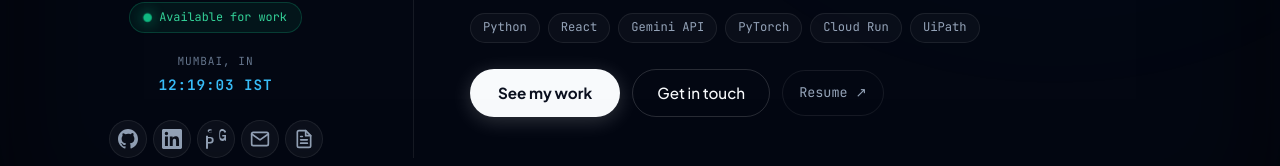
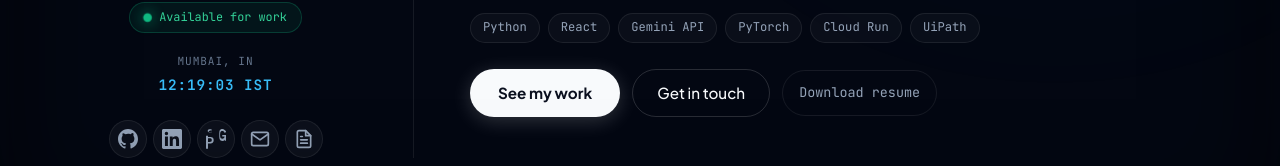
Before and after one commit to jesicasuthar/jesica-portfolio, a React (Vite) app in the folder portfolio/: page / in a window 1280 px wide. Shown: the part 557-723 px from the top of the page. Built offline with nearby package versions, Linux system fonts and the light colour scheme; no server answers.

Commit message:
Add downloadable resume

```diff
--- a/portfolio/src/components/Hero.tsx
+++ b/portfolio/src/components/Hero.tsx
@@ -80,7 +80,7 @@ export function Hero() {
             </a>
           )}
 
-          <a href={RESUME} target="_blank" rel="noopener noreferrer" className="gazi-social-link" title="Resume">
+          <a href={RESUME} download="Jesica-Suthar-Resume.pdf" className="gazi-social-link" title="Download resume">
             <svg viewBox="0 0 24 24" fill="none" stroke="currentColor" strokeWidth="2" strokeLinecap="round" strokeLinejoin="round" width="20" height="20">
               <path d="M14 2H6a2 2 0 0 0-2 2v16a2 2 0 0 0 2 2h12a2 2 0 0 0 2-2V8z" />
               <polyline points="14 2 14 8 20 8" />
@@ -127,8 +127,8 @@ export function Hero() {
           <a href="#contact" className="gazi-btn-secondary">
             Get in touch
           </a>
-          <a href={RESUME} target="_blank" rel="noopener noreferrer" className="gazi-btn-ghost">
-            Resume ↗
+          <a href={RESUME} download="Jesica-Suthar-Resume.pdf" className="gazi-btn-ghost">
+            Download resume
           </a>
         </div>
       </div>
```
Also changed, not shown: 5 other files (tests, documents, lock files or other folders).
